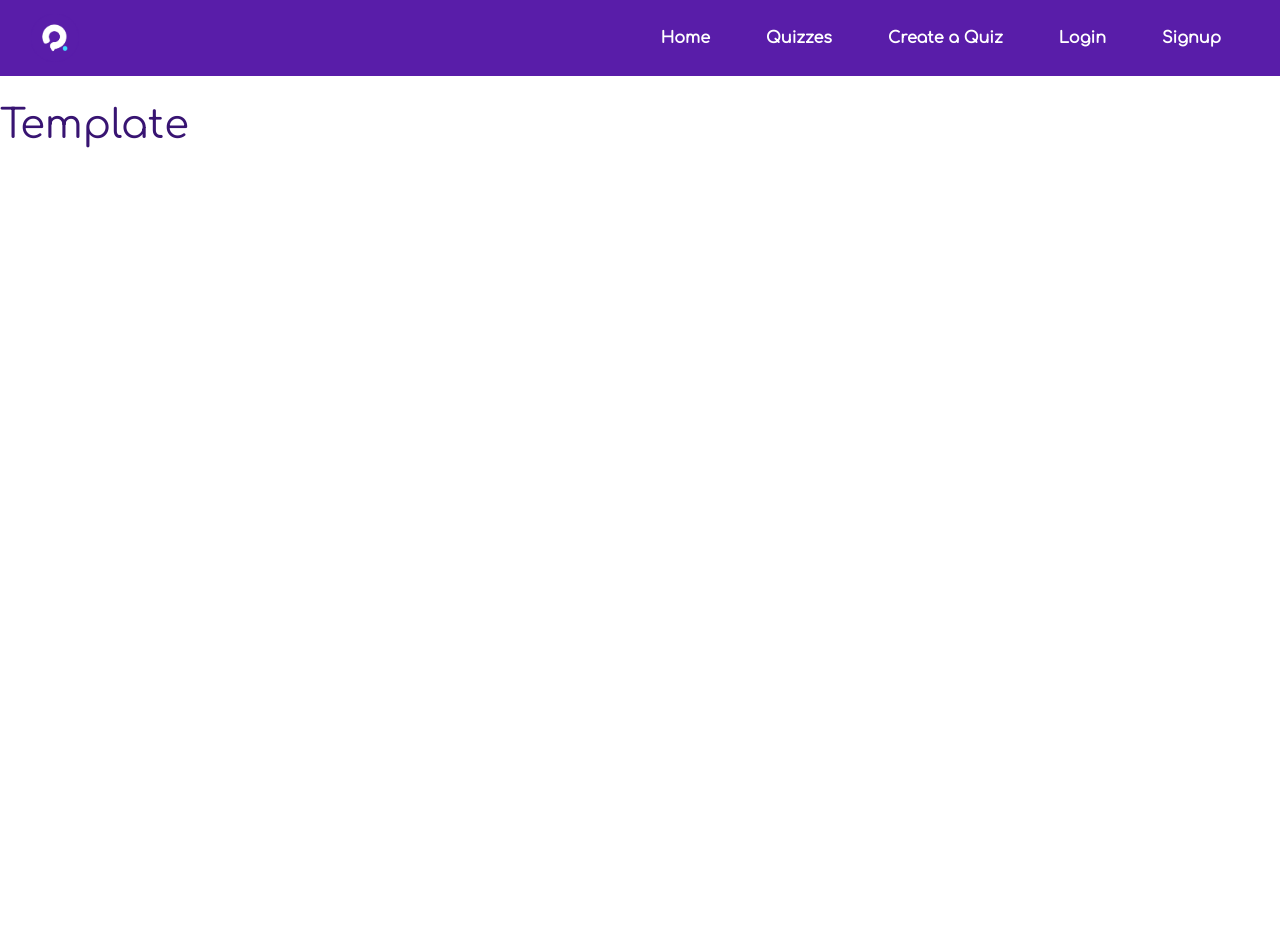
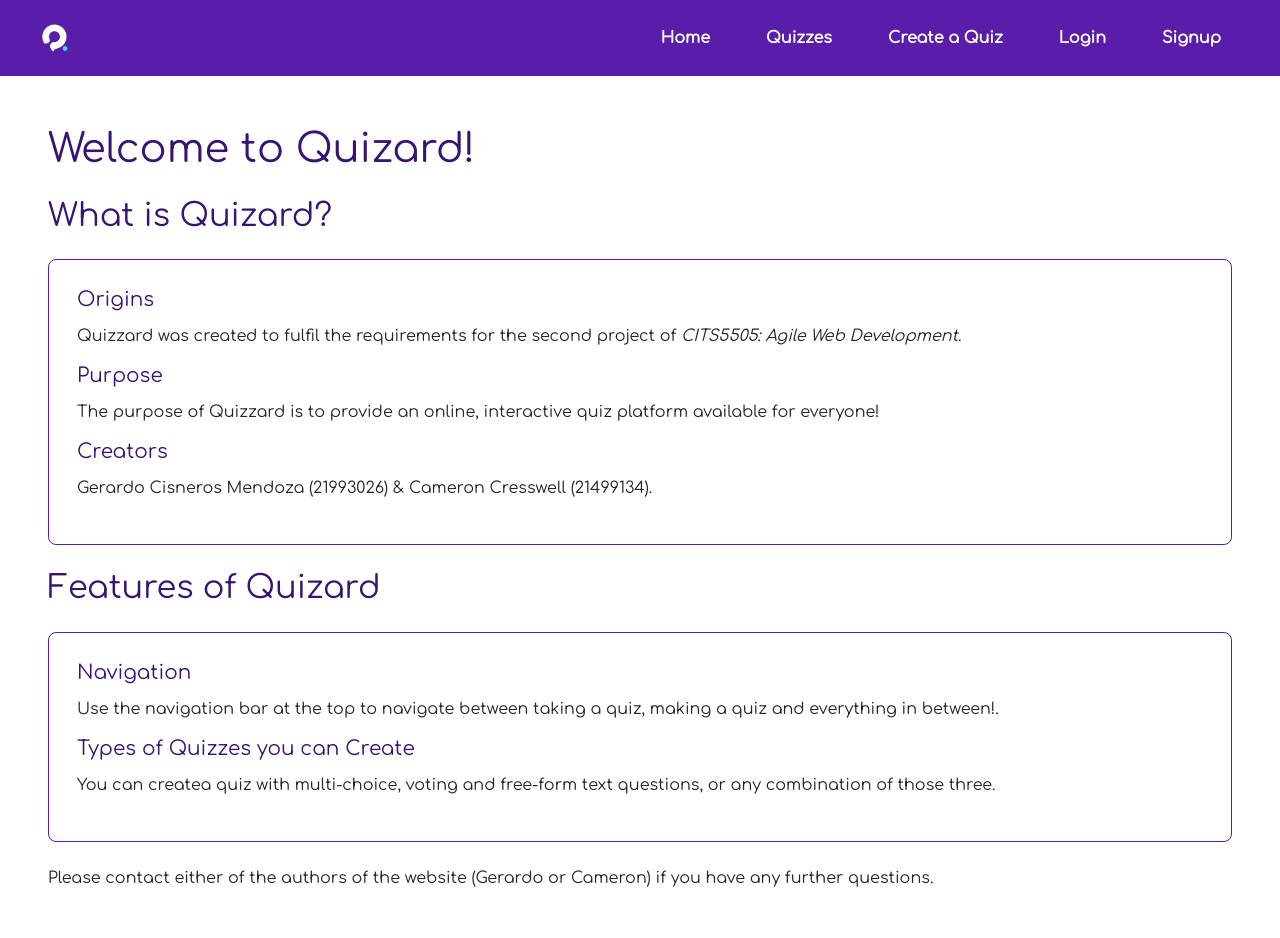
Before and after one commit to gerardocm/online-quiz-platform, a Flask app: page / in a window 1280 px wide. Before the commit the page ends 148 px from the top, so only its background shows below. Run offline with Flask 2, Linux system fonts and the light colour scheme; some libraries are stand-ins or nearby versions.

Commit message:
Home page updates

```diff
--- a/onlinequiz/static/stylesheets/main.css
+++ b/onlinequiz/static/stylesheets/main.css
@@ -53,6 +53,10 @@ strong {
 .content-questionset {
   max-width: 824px;
   margin: auto;
+}
+
+.content-homepage {
+  margin: 24px 48px;
 }
 
 .icon-danger, .color-danger {
--- a/onlinequiz/templates/index.html
+++ b/onlinequiz/templates/index.html
@@ -5,9 +5,50 @@
 {% endblock %}
 
 {% block main %}
+<div class="content-homepage">
+  {% if cuser and cuser.is_authenticated %}
+    <h1>Hi {{cuser.first_name}}, welcome to Quizard!</h1>
+  {% else %}
+    <h1>Welcome to Quizard!</h1>
+  {% endif %}
+</div>
 
-{% include 'navBar.html' %}
+<div class="content-homepage">
+  <h2 class="text-left my-4">What is Quizard?</h2>
+  <div class="my-4" id="container-filter">
+    <div class="card w-100 my-4 px-2 py-2">
+      <div class="card-body">
+        <h5 class="card-title">Origins</h5>
+        <p>Quizzard was created to fulfil the requirements for the second project of <em>CITS5505: Agile Web
+            Development</em>.</p>
+        <h5 class="card-title">Purpose</h5>
+        <p>The purpose of Quizzard is to provide an online, interactive quiz platform available for everyone!
+        </p>
+        <h5 class="card-title">Creators</h5>
+        <p>Gerardo Cisneros Mendoza (21993026) &amp; Cameron Cresswell (21499134).</p>
+      </div>
+    </div>
+  </div>
+</div>
 
-<h1>Template</h1>
+<div class="content-homepage">
+  <h2 class="text-left my-4">Features of Quizard</h2>
+  <div class="my-4" id="container-filter">
+    <div class="card w-100 my-4 px-2 py-2">
+      <div class="card-body">
+        <h5 class="card-title">Navigation</h5>
+        <p>Use the navigation bar at the top to navigate between taking a quiz, making a quiz and everything in
+          between!</em>.</p>
+        <h5 class="card-title">Types of Quizzes you can Create</h5>
+        <p>You can createa quiz with multi-choice, voting and free-form text questions, or any combination of
+          those three.</p>
+      </div>
+    </div>
+  </div>
+</div>
+
+<footer class="content-homepage">
+  <p>Please contact either of the authors of the website (Gerardo or Cameron) if you have any further questions.</p>
+</footer>
 
 {% endblock %}
```
